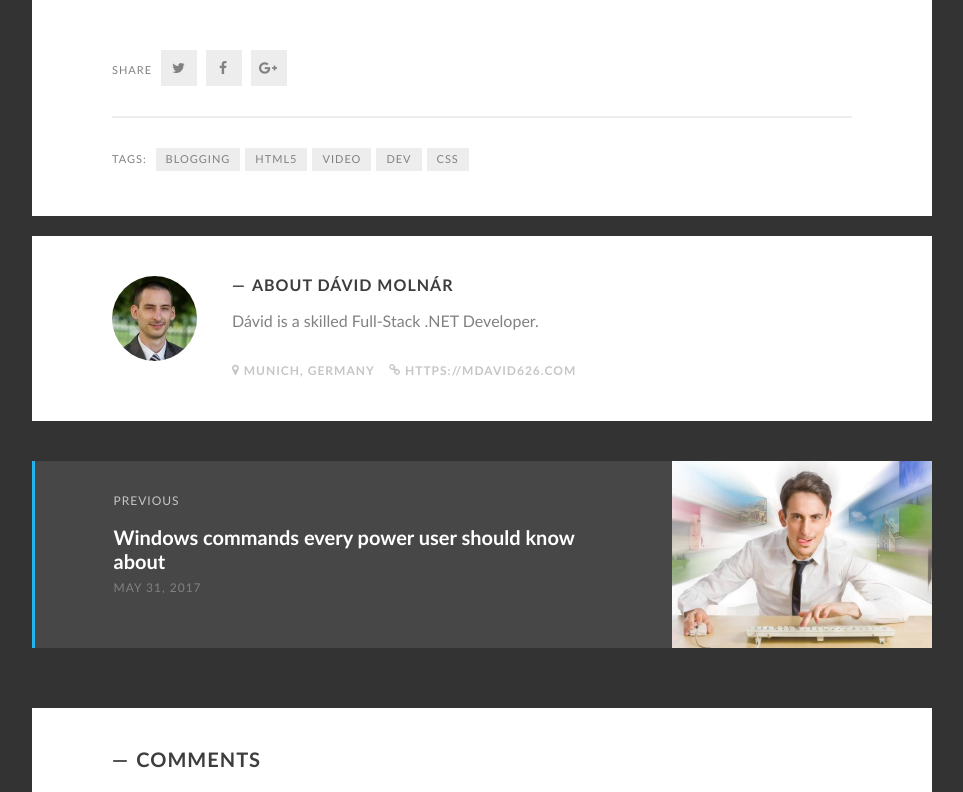
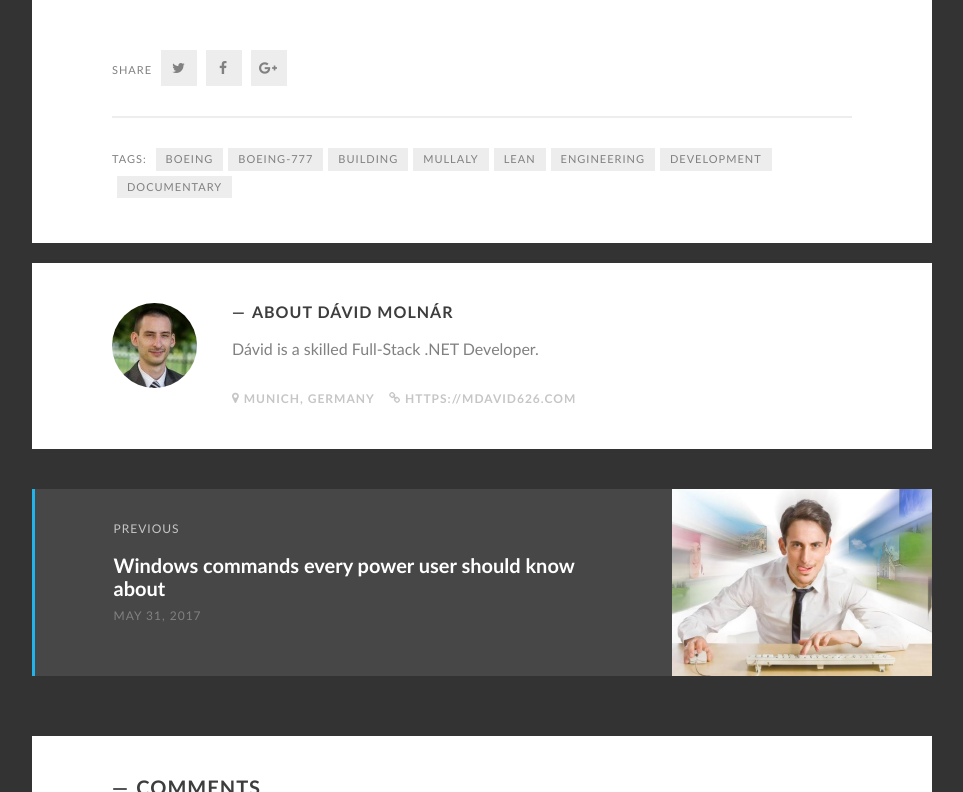
Before and after one commit to mdavid626/blog, a Jekyll site: the page built from _posts/2019-03-30-Boeing-777-documentary.md, in a window 1280 px wide and 900 px high, scrolled down 3007 px, cut to the strip 108-900 px from the top of the window. Shown: the whole strip, without its empty margins (8-971 px from the left). Built offline with Jekyll 4.4.1, drawn with Linux system fonts in a browser that asks for light colours; some web fonts are replaced; comment, search, counter and statistics services are not loaded; some of the changed text lies outside the part shown.

Commit message:
Update 2019-03-30-Boeing-777-documentary.md

```diff
--- a/_posts/2019-03-30-Boeing-777-documentary.md
+++ b/_posts/2019-03-30-Boeing-777-documentary.md
@@ -3,7 +3,7 @@ layout: post
 title:  "Building the Boeing 777 Documentary (21st Century Jet)"
 date:   2019-03-30
 banner_image: United_Airlines_777_N797UA_LAX.jpg
-tags: [blogging, html5, video, dev, css]
+tags: [boeing, boeing-777, building, mullaly, lean, engineering, development, documentary]
 ---
 
 <iframe width="560" height="315" src="https://www.youtube.com/embed/0oyWZjdXxlw" frameborder="0" allow="accelerometer; autoplay; encrypted-media; gyroscope; picture-in-picture" allowfullscreen></iframe>
```
